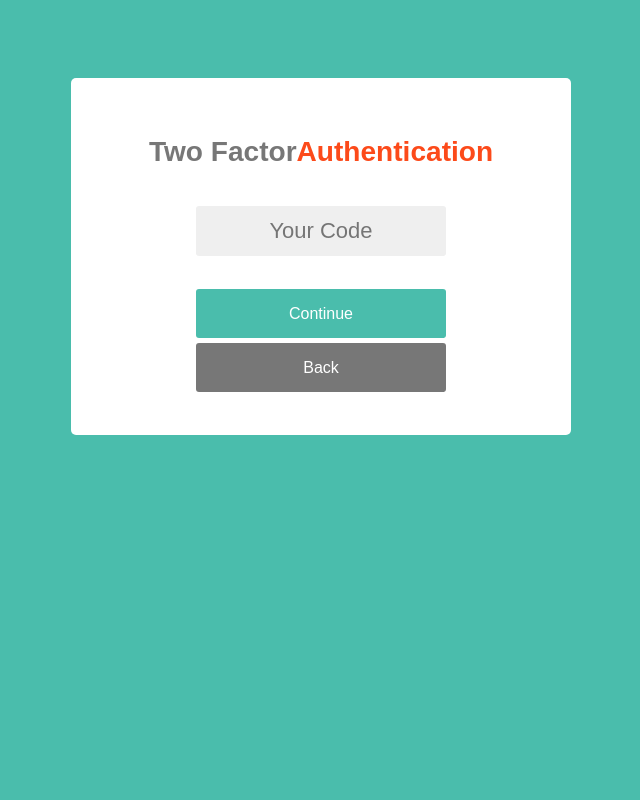
After one commit to seanszy/Encryption, a Flask app: template templates/2_factor.html in a window 1280 px wide. The commit adds this page. Shown: the whole page, without its empty margins (319-959 px from the left). Run offline with Flask 2, Linux system fonts and the light colour scheme; the template is opened without the code that fills it, so the values that code supplies are empty; parts of the project's set-up code (start-up, migrations or seed data) failed here and were passed over.

Commit message:
Added two factor authentication.

```diff
--- a/server.py
+++ b/server.py
@@ -17,7 +17,7 @@ def index():
         with open('users.csv', 'w', newline='') as csvfile:
             writer = csv.writer(csvfile, delimiter=' ',
                                 quotechar='|', quoting=csv.QUOTE_MINIMAL)
-            writer.writerow(['username', 'password', 'key'])
+            writer.writerow(['username', 'password', 'email', 'key'])
     return render_template('login.html')
 
 
@@ -27,21 +27,31 @@ def login():
     if request.form['submit'] == 'Login':
         username = (request.form['username']).lower()
         password = request.form['password']
-        session['2_factor'] = gmail.send_2_factor("seanszy57@gmail.com")
-        print(session['2_factor'])
         if check_user_pass(username, password):
-            key = get_user_key(username, password)
+            email = get_email(username)
+            print(email)
+            session['2_factor'] = gmail.send_2_factor(email)
+            key = get_user_key(username)
             primes = main.decode_encypher(password, key)
             session['p'] = primes[0]
             session['q'] = primes[1]
             session['logged_in'] = True
             session['user'] = username
-            return user()
+            return render_template('2_factor.html')
         else:
             error = "Username or password is incorrect."
             return render_template('login.html', error = error)
     elif request.form['submit'] == 'Register':
         return render_template('register.html')
+    elif request.form['submit'] == 'Back':
+            return index()
+    elif request.form['submit'] == 'Continue':
+        code = (request.form['code'])
+        if int(code) == int(session['2_factor']):
+            return user()
+        else:
+            error = "Your entered code is incorrect."
+            return render_template('2_factor.html', error = error)
 
 
 @app.route('/register', methods=['POST'])
@@ -51,13 +61,14 @@ def register():
         return index()
     elif request.form['submit'] == 'Register':
         username = (request.form['username'].lower())
+        email = request.form['email']
         password = request.form['password']
         if len(password) < 8:
             error = "Password must be at least 8 characters long."
             return render_template('register.html', error= error)
-        if not check_user(username):
+        if not check_user(username, email):
             key = main.create_encypher(password)
-            write(username, password, key)
+            write(username, password, email, key)
             return redirect('/')
         else:
             error = "Username is taken. Please try again."
@@ -82,11 +93,11 @@ def user():
         username = session['user']
         with open('users.csv', newline='') as csvfile:
             reader = csv.reader(csvfile, delimiter=' ', quotechar='|')
-            rows = [row for row in reader if row[0] == username]
+            rows = [row for row in reader if row[0] == username or row[2] == username]
             password_list_d = []
             for row in rows:
-                website_list = row[3::2]
-                password_list = row[4::2]
+                website_list = row[4::2]
+                password_list = row[5::2]
                 print(password_list)
                 for password in password_list:
                     password_list_d.append(RSA_Encryption_New.decrypt(session['p'], session['q'], password))
@@ -112,7 +123,7 @@ def add_site():
             writer = csv.writer(csvfile, delimiter=' ',
                                 quotechar='|', quoting=csv.QUOTE_MINIMAL)
             for i, row in enumerate(all_rows):
-                if row[0] == username:
+                if row[0] == username or row[2] == username:
                     print(row)
                     row.append(website)
                     password = RSA_Encryption_New.encrypt(session['p'], session['q'], password)
@@ -123,26 +134,26 @@ def add_site():
         return user()
 
 
-def write(username, password, key):
+def write(username, password, email, key):
     password = hash_password(password)
     with open('users.csv', 'a', newline='') as csvfile:
         writer = csv.writer(csvfile, delimiter=' ',
                             quotechar='|', quoting=csv.QUOTE_MINIMAL)
-        writer.writerow([username, password, key])
+        writer.writerow([username, password, email, key])
 
 
-def check_user(username):
+def check_user(username, email):
     with open('users.csv', newline='') as csvfile:
         reader = csv.reader(csvfile, delimiter=' ', quotechar='|')
         for row in reader:
-            if username in row[0]:
+            if username in row[0] or email in row[2]:
                 return(True)
 
 
 def check_user_pass(username, password):
     with open('users.csv', newline='') as csvfile:
         reader = csv.reader(csvfile, delimiter=' ', quotechar='|')
-        rows = [row for row in reader if row[0] == username]
+        rows = [row for row in reader if row[0] == username or row[2] == username]
         for row in rows:
             if check_password(row[1], password):
                 return(True)
@@ -150,10 +161,18 @@ def check_user_pass(username, password):
                 return(False)
 
 
-def get_user_key(username, password):
+def get_user_key(username):
     with open('users.csv', newline='') as csvfile:
         reader = csv.reader(csvfile, delimiter=' ', quotechar='|')
-        rows = [row for row in reader if row[0] == username]
+        rows = [row for row in reader if row[0] == username or row[2] == username]
+        for row in rows:
+            return(row[3])
+
+
+def get_email(username):
+    with open('users.csv', newline='') as csvfile:
+        reader = csv.reader(csvfile, delimiter=' ', quotechar='|')
+        rows = [row for row in reader if row[0] == username or row[2] == username]
         for row in rows:
             return(row[2])
 
--- /dev/null
+++ b/templates/2_factor.html
@@ -0,0 +1,31 @@
+<link rel="stylesheet" href="/static/style.css" type="text/css">
+<html>
+  <head>
+    <title>Encryption</title>
+  </head>
+  <body>
+    <form action="/login" method="post">
+      <div class="login">
+        <div class="login-screen">
+          <div class="app-title">
+            <h3>Two Factor<span style="color:#FC4A1A">Authentication</span></h3>
+			    </div>
+      <div class="login-form">
+        <div class="control-group">
+          <input type="username" class="login-field" placeholder="Your Code" name="code" required="true"></input>
+				</div>
+        <br>
+      <input type="submit" name="submit" value="Continue" class="btn btn-primary btn-large btn-block"></input>
+      <input type="submit" name="submit" formnovalidate="true" value="Back" class="btn btn2 btn-primary btn-large btn-block"></input>
+      <br>
+      {% if error %}
+        <div class="error">
+          Error: {{ error }}
+      {% endif %}
+      </div>
+    </div>
+  </div>
+</div>
+    </form>
+  </body>
+</html>
--- a/templates/register.html
+++ b/templates/register.html
@@ -13,6 +13,9 @@
           <div class="login-form">
             <div class="control-group">
               <input type="username" class="login-field" placeholder="Username" name="username" required="true"></input>
+            </div>
+            <div class="control-group">
+              <input type="email" class="login-field" placeholder="Email" name="email" required="true"></input>
             </div>
             <div class="control-group">
               <input type="password" class="login-field" placeholder="Password" name="password" required="true"></input>
```
Also changed, not shown: users.csv (added, +1 -0 lines).
